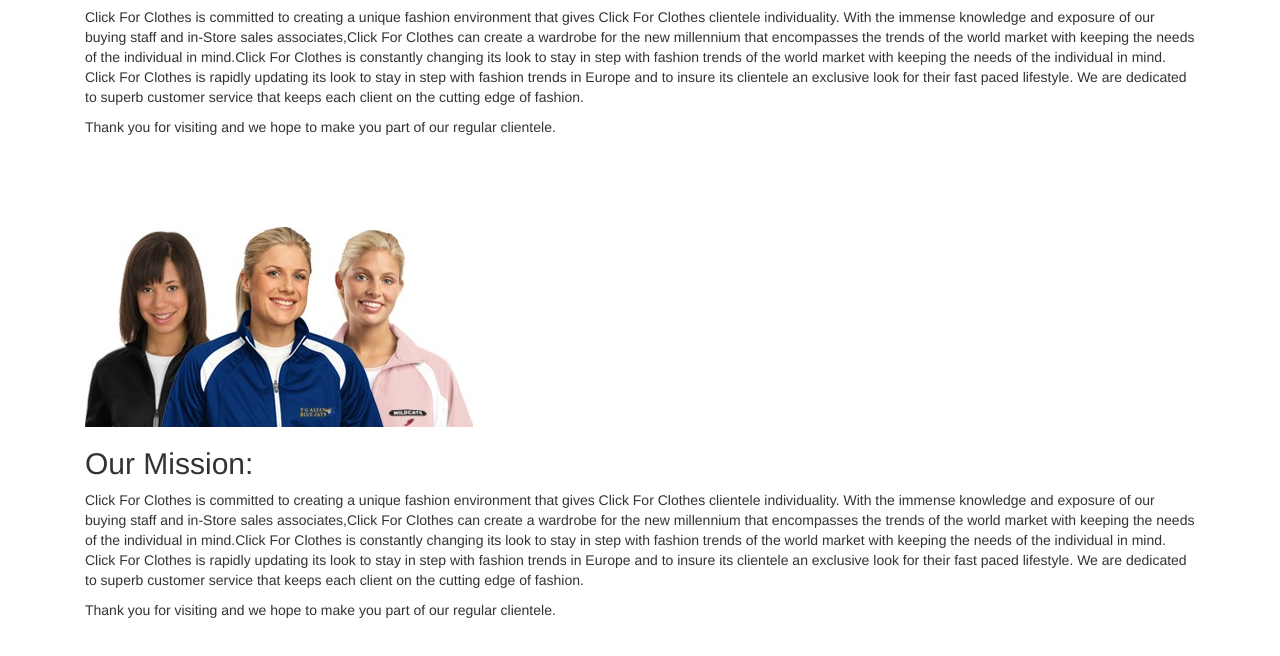
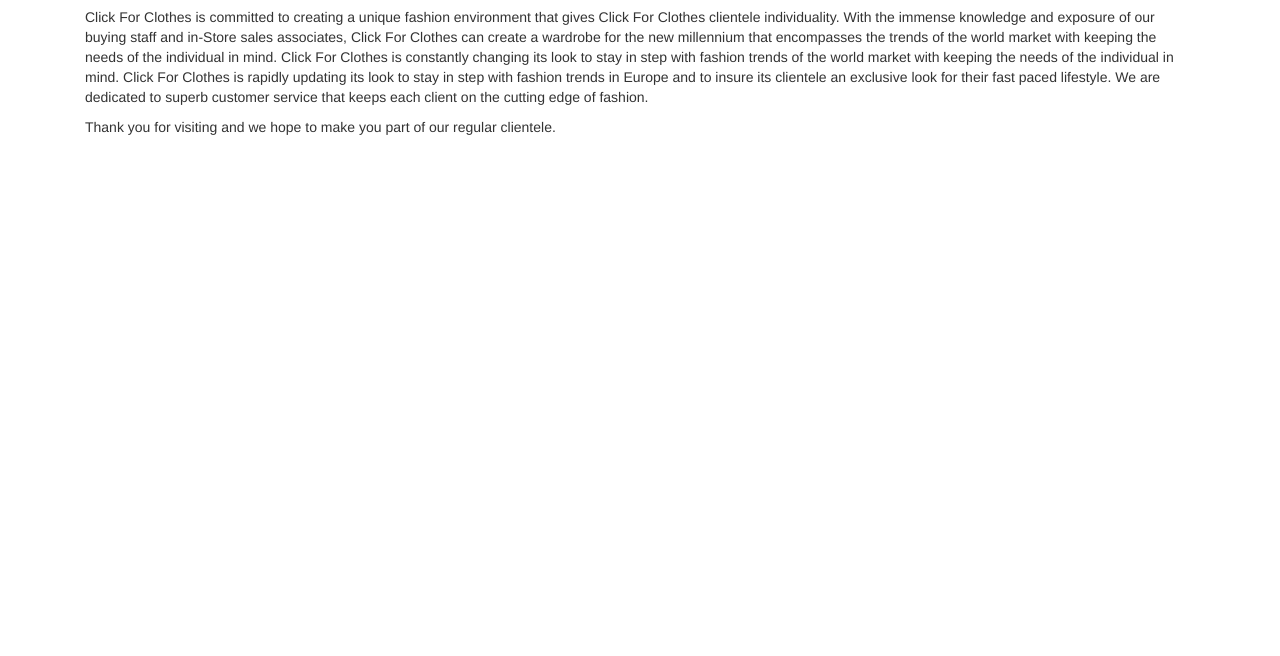
Before and after one commit to JaxG41/PROG270-Garcia, a plain HTML site: page Week04-Bootstrap/about.html in a window 1280 px wide. Shown: the part 346-1002 px from the top of the page. After the commit the page ends 800 px from the top, so only its background shows below. Drawn offline with nearby package versions, Linux system fonts and the light colour scheme.

Commit message:
Added .gitigore

```diff
--- a/Week04-Bootstrap/about.html
+++ b/Week04-Bootstrap/about.html
@@ -25,7 +25,7 @@
             <span class="icon-bar"></span>
             <span class="icon-bar"></span>
           </button>
-          <a class="navbar-brand" href="#">Click For Clothes</a>
+          <a class="navbar-brand" href="index.html">Click For Clothes</a>
         </div>
         <div class="collapse navbar-collapse">
           <ul class="nav navbar-nav">
@@ -44,7 +44,7 @@
 <img src="images/lifestyle.jpg" />
         <h2>Our Mission:</h2>
 
-<p>Click For Clothes is committed to creating a unique fashion environment that gives Click For Clothes clientele individuality. With the immense knowledge and exposure of our buying staff and in-Store sales associates,Click For Clothes can create a wardrobe for the new millennium that encompasses the trends of the world market with keeping the needs of the individual in mind.Click For Clothes is constantly changing its look to stay in step with fashion trends of the world market with keeping the needs of the individual in mind. Click For Clothes is rapidly updating its look to stay in step with fashion trends in Europe and to insure its clientele an exclusive look for their fast paced lifestyle. We are dedicated to superb customer service that keeps each client on the cutting edge of fashion.</p>
+<p>Click For Clothes is committed to creating a unique fashion environment that gives Click For Clothes clientele individuality. With the immense knowledge and exposure of our buying staff and in-Store sales associates, Click For Clothes can create a wardrobe for the new millennium that encompasses the trends of the world market with keeping the needs of the individual in mind. Click For Clothes is constantly changing its look to stay in step with fashion trends of the world market with keeping the needs of the individual in mind. Click For Clothes is rapidly updating its look to stay in step with fashion trends in Europe and to insure its clientele an exclusive look for their fast paced lifestyle. We are dedicated to superb customer service that keeps each client on the cutting edge of fashion.</p>
 
 <p>Thank you for visiting and we hope to make you part of our regular clientele.</p>
 
@@ -53,20 +53,3 @@
 </div><!-- /.container -->
 </body>
 </html>
-
-<div class="container">
-
-    <div class="starter-template">
-        <!-- Place your converted markdown here -->
-<img src="images/lifestyle.jpg" />
-        <h2>Our Mission:</h2>
-
-<p>Click For Clothes is committed to creating a unique fashion environment that gives Click For Clothes clientele individuality. With the immense knowledge and exposure of our buying staff and in-Store sales associates,Click For Clothes can create a wardrobe for the new millennium that encompasses the trends of the world market with keeping the needs of the individual in mind.Click For Clothes is constantly changing its look to stay in step with fashion trends of the world market with keeping the needs of the individual in mind. Click For Clothes is rapidly updating its look to stay in step with fashion trends in Europe and to insure its clientele an exclusive look for their fast paced lifestyle. We are dedicated to superb customer service that keeps each client on the cutting edge of fashion.</p>
-
-<p>Thank you for visiting and we hope to make you part of our regular clientele.</p>
-
-    </div>
-
-</div><!-- /.container -->
-</body>
-</html>
```
Also changed, not shown: Week04-Bootstrap/contacts.html (+1 -1 lines), Week04-Bootstrap/index.html (+1 -1 lines), 1 other file.
